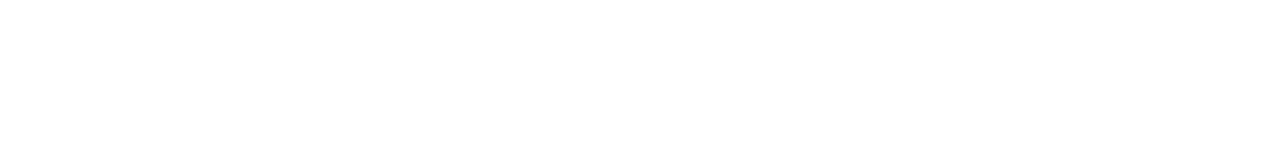
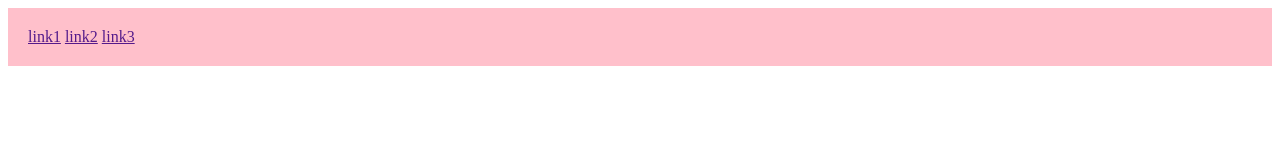
Before and after one commit to alllllllkkkjjgfffff/lec8g2, a plain HTML site: page index.html in a window 1280 px wide. Drawn offline with Linux system fonts and the light colour scheme.

Commit message:
adding the navbar

```diff
--- a/index.html
+++ b/index.html
@@ -7,6 +7,10 @@
     <link rel="stylesheet" href="style.css">
 </head>
 <body>
-
+    <div class="nav">
+        <a href="">link1</a>
+        <a href="">link2</a>
+        <a href="">link3</a>
+    </div>
 </body>
 </html>
--- a/style.css
+++ b/style.css
@@ -0,0 +1,4 @@
+.nav{
+    background-color: pink;
+    padding: 20px;
+}
```
